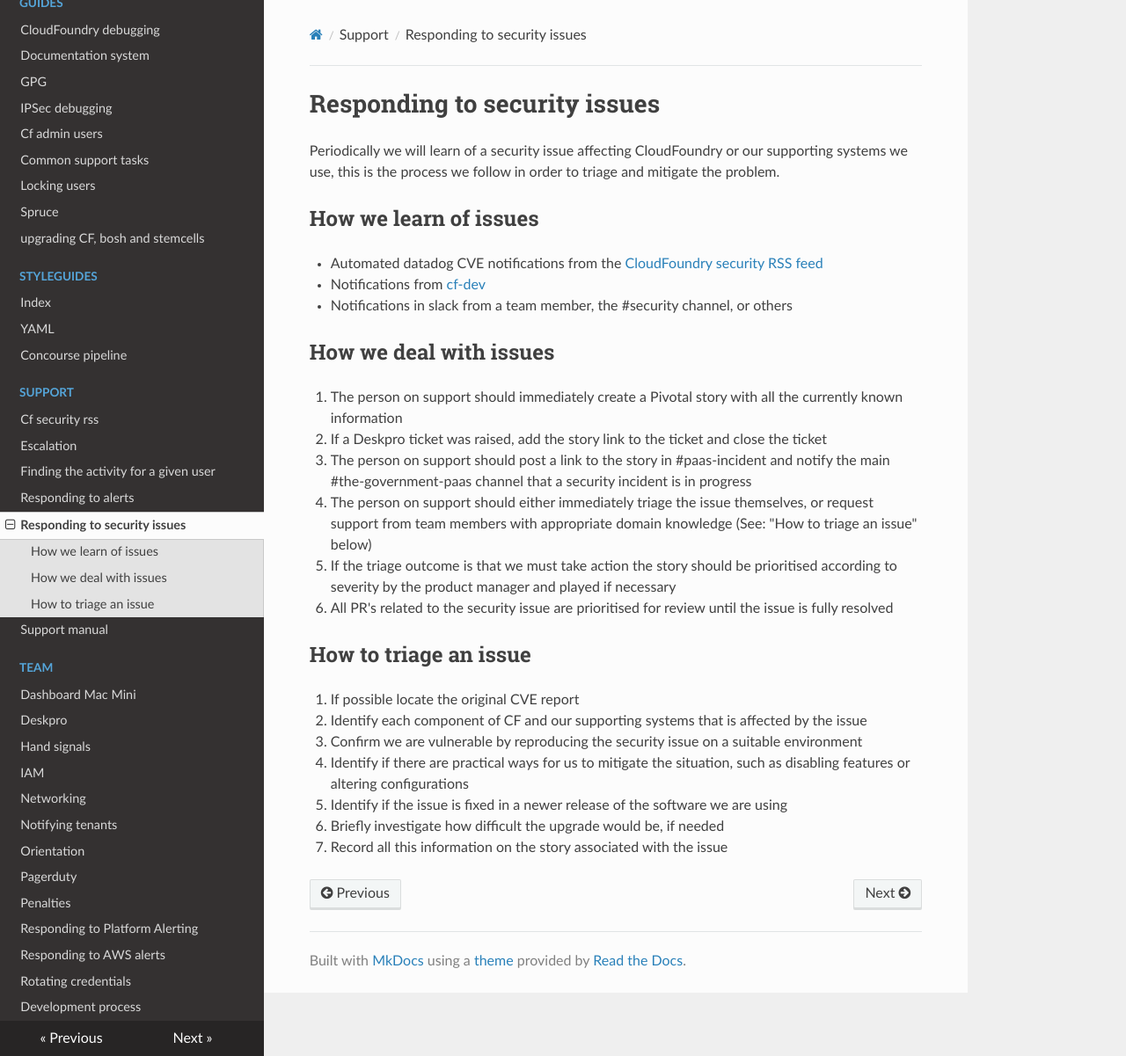
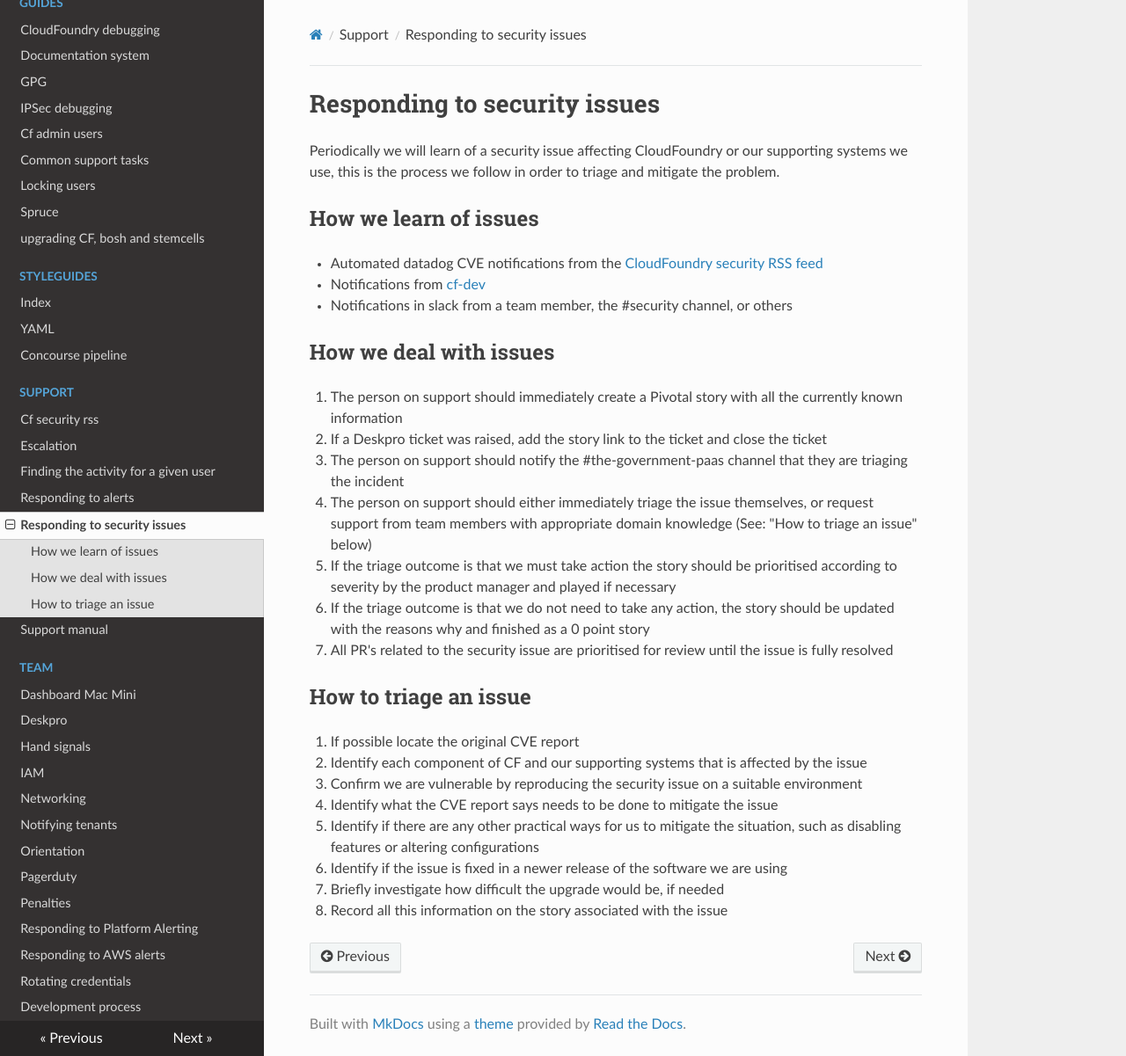
Before and after one commit to alphagov/paas-team-manual, an MkDocs documentation site: the page built from docs/support/responding_to_security_issues.md, in a window 1280 px wide and 1201 px high. Shown: the whole window at 88% size. Built offline with MkDocs 1.6.1, drawn with Linux system fonts in a browser that asks for light colours; nearby versions of some CDN libraries.

Commit message:
Minor updates to how this process actually works

```diff
--- a/docs/support/responding_to_security_issues.md
+++ b/docs/support/responding_to_security_issues.md
@@ -12,9 +12,10 @@ Periodically we will learn of a security issue affecting CloudFoundry or our sup
 
 1. The person on support should immediately create a Pivotal story with all the currently known information
 1. If a Deskpro ticket was raised, add the story link to the ticket and close the ticket
-1. The person on support should post a link to the story in #paas-incident and notify the main #the-government-paas channel that a security incident is in progress
+1. The person on support should notify the #the-government-paas channel that they are triaging the incident
 1. The person on support should either immediately triage the issue themselves, or request support from team members with appropriate domain knowledge (See: "How to triage an issue" below)
 1. If the triage outcome is that we must take action the story should be prioritised according to severity by the product manager and played if necessary
+1. If the triage outcome is that we do not need to take any action, the story should be updated with the reasons why and finished as a 0 point story
 1. All PR's related to the security issue are prioritised for review until the issue is fully resolved
 
 ## How to triage an issue
@@ -22,7 +23,8 @@ Periodically we will learn of a security issue affecting CloudFoundry or our sup
 1. If possible locate the original CVE report
 1. Identify each component of CF and our supporting systems that is affected by the issue
 1. Confirm we are vulnerable by reproducing the security issue on a suitable environment
-1. Identify if there are practical ways for us to mitigate the situation, such as disabling features or altering configurations
+1. Identify what the CVE report says needs to be done to mitigate the issue
+1. Identify if there are any other practical ways for us to mitigate the situation, such as disabling features or altering configurations
 1. Identify if the issue is fixed in a newer release of the software we are using
 1. Briefly investigate how difficult the upgrade would be, if needed
 1. Record all this information on the story associated with the issue
```
